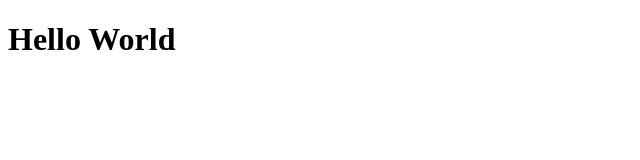
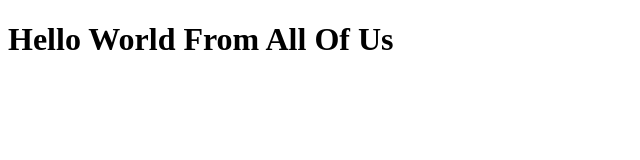
Before and after one commit to ishmamAli786/gatsby_with_netlify, a Gatsby site: page / in a window 1280 px wide. Shown: the whole page, without its empty margins (0-640 px from the left). Built offline with nearby package versions, Linux system fonts and the light colour scheme; Gatsby itself is replaced by a stand-in of ours.

Commit message:
update messege

```diff
--- a/src/pages/index.js
+++ b/src/pages/index.js
@@ -110,5 +110,5 @@ import React from 'react';
 
 
 export default function Home(){
-  return <h1>Hello World</h1>
+  return <h1>Hello World From All Of Us</h1>
 }
```
Also changed, not shown: netlify.toml (added).
